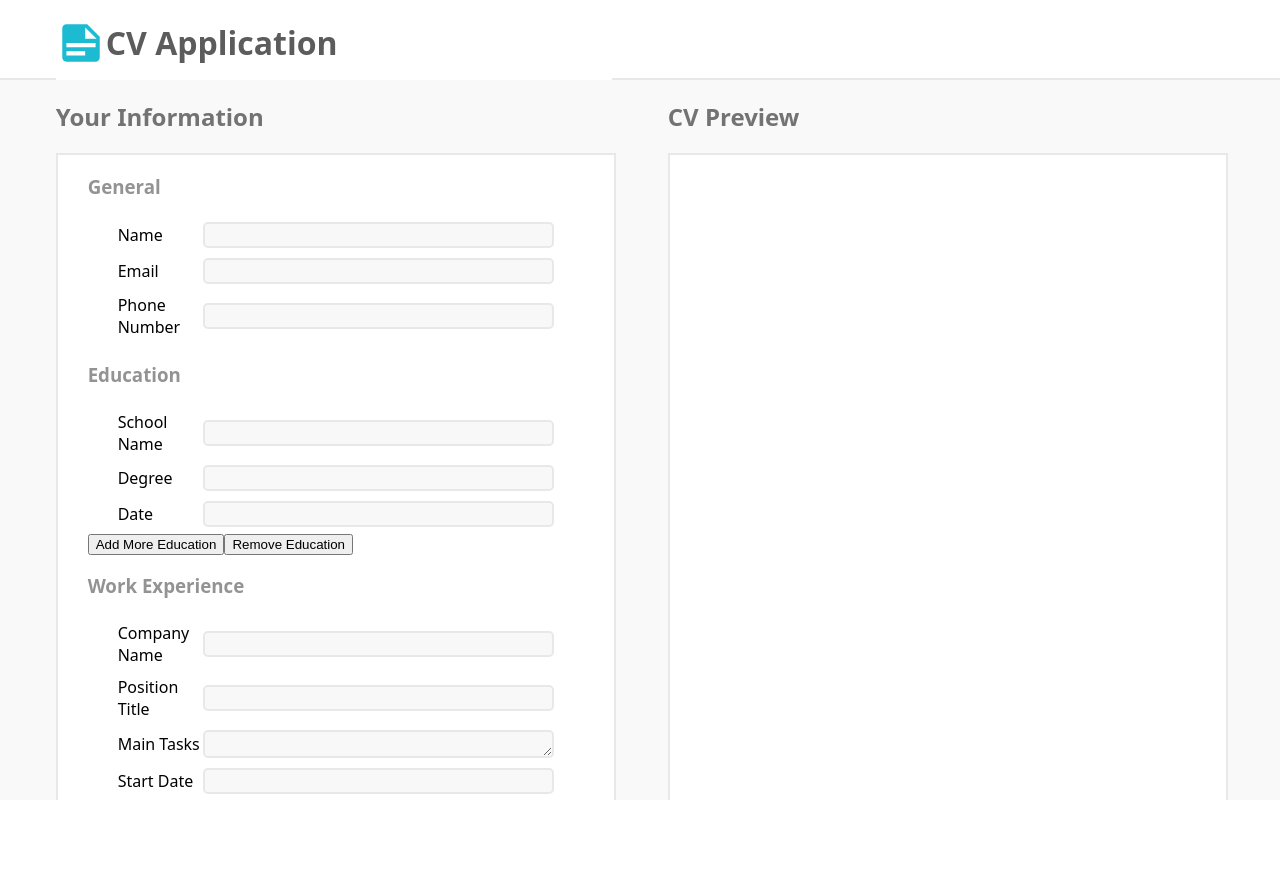
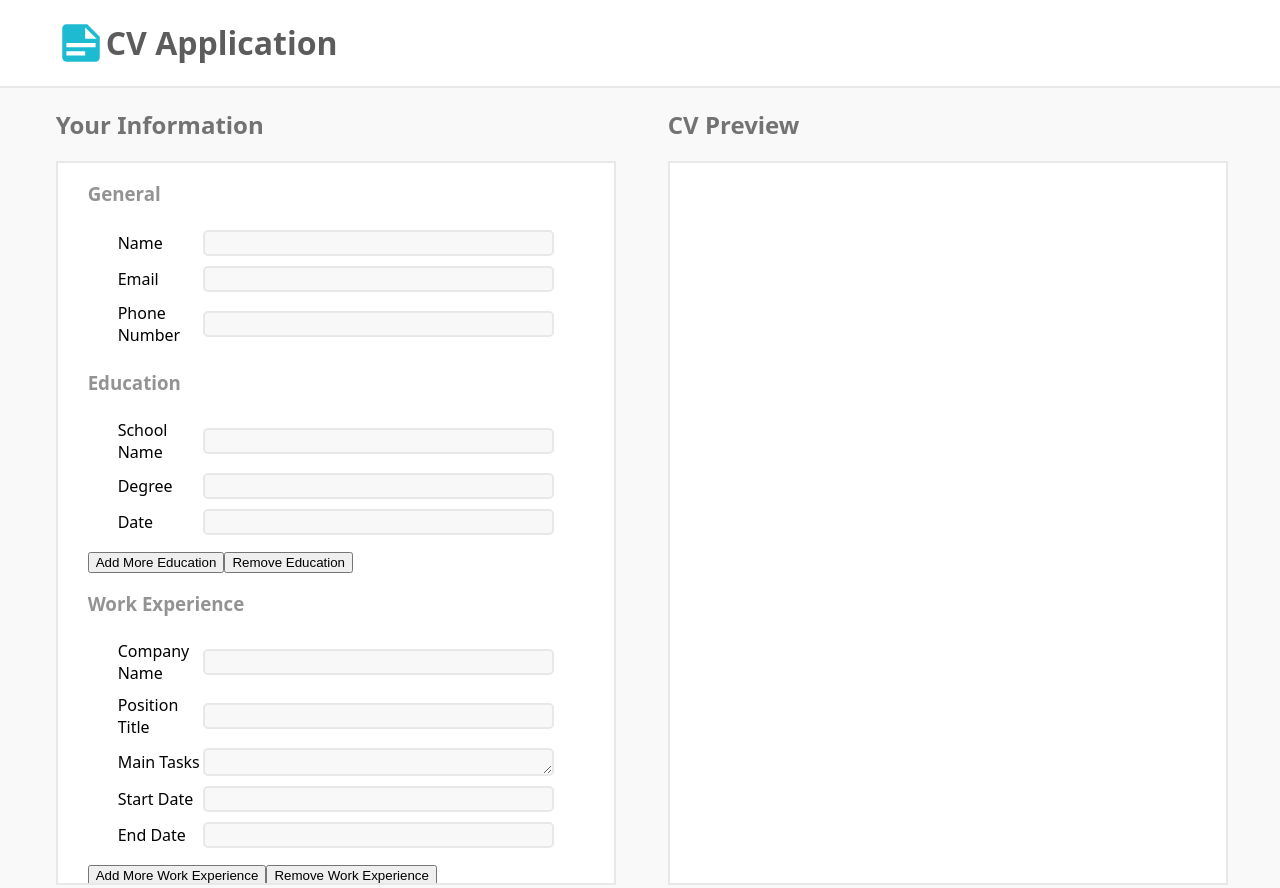
Before and after one commit to MichaelAlexanderBryant/cv-application, a React (Create React App) app: page / in a window 1280 px wide. Before the commit the page ends 800 px from the top, so only its background shows below. Built offline with nearby package versions, Linux system fonts and the light colour scheme.

Commit message:
Fix form overflow issue

```diff
--- a/src/App.css
+++ b/src/App.css
@@ -7,17 +7,18 @@ html, body {
     padding: 0;
     height: 100%;
     width: 100%;
-    overflow: hidden;
+    /* overflow: hidden;   */
 }
 
 #container {
-    height: 100vh;
-    display:grid;
-    grid-template-rows: 10% auto;
+    min-height: 100vh;
+    display:flex;
+    flex-direction: column;
+    /* grid-template-rows: 100px auto; */
 }
 
 #header-container {
-    grid-row: 1 / 2;
+    flex: 1;
     display:grid;
     align-items: center;
     grid-template-columns: 1fr 10fr 1fr 10fr 1fr;
@@ -38,7 +39,7 @@ svg {
 }
 
 #main-content {
-    grid-row: 2 / 3;
+    flex: 10;
     background-color: #f9f9f9;
     /* background-color: #a7a5a5; */
     display: grid;
@@ -50,11 +51,12 @@ svg {
     /* border: 1px solid black; */
 }
 
-#form-container {
+#form-container, #on-paper-preview {
     height: 90%;
     width: 100%;
     background-color: white;
     border: 2px solid #e8e8e8;
+    overflow: scroll;
 }
 
 #forms {
@@ -89,6 +91,10 @@ input:active, textarea:active {
     background-color: white;
 }
 
+#education-input, #work-input {
+    padding-bottom: 10px;
+}
+
 
 
 
@@ -104,10 +110,3 @@ h3 {
 h2 {
     color: #737373;
 }
-
-#on-paper-preview {
-    height: 90%;
-    width: 100%;
-    background-color: white;
-    border: 2px solid #e8e8e8;
-}
--- a/src/components/education.js
+++ b/src/components/education.js
@@ -4,7 +4,6 @@ class Education extends React.Component {
 
     render() {
         return (
-            <div>
             <form id="education-input">
                 <span className="input-field">
                     <label htmlFor="school-name">School Name</label>
@@ -19,7 +18,6 @@ class Education extends React.Component {
                     <input type="text" name="attend-date"></input>
                 </span>
             </form>
-            </div>
         )
     }
 }
```
Lines whose indentation alone changed are shown as unchanged.
